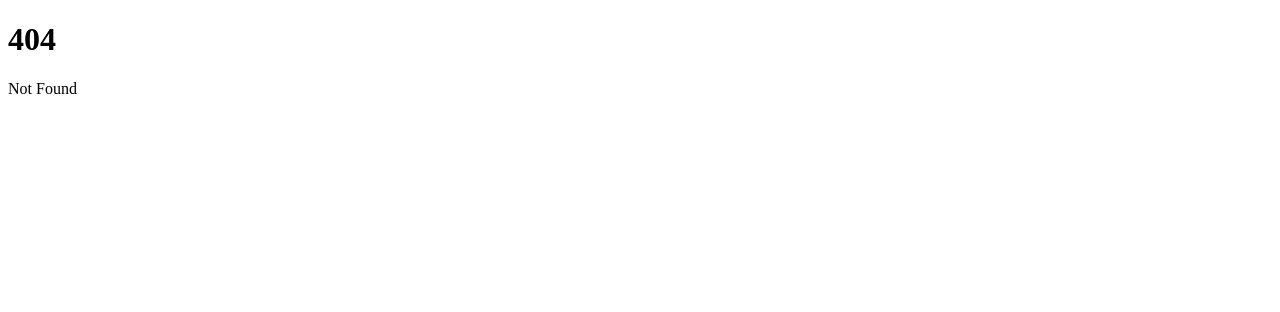
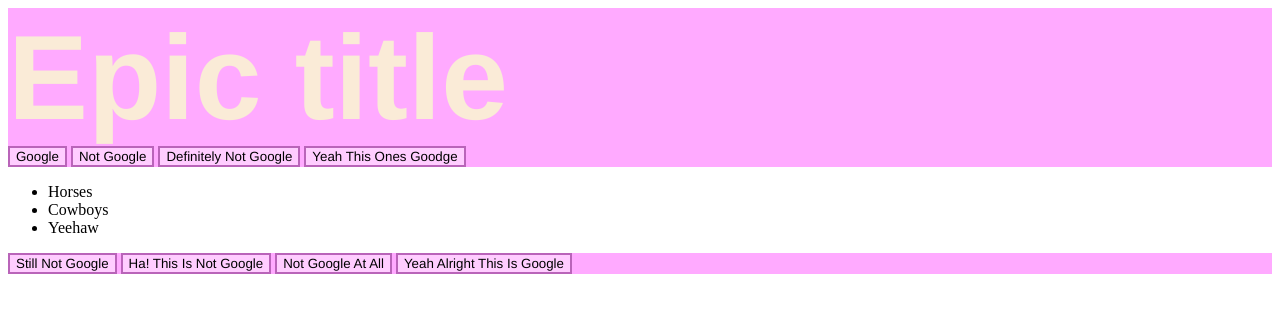
Before and after one commit to Christian-Irvine/svelte_2023_webdev1, a SvelteKit app: page /patriarchy in a window 1280 px wide. Before the commit this address had no page. Shown: the top 312 px of the page. Built offline with nearby package versions, Linux system fonts and the light colour scheme.

Commit message:
Added colours for the buttons on patriarchy page

```diff
--- /dev/null
+++ b/src/lib/Footer.svelte
@@ -0,0 +1,14 @@
+<script>
+    import FooterNav from "$lib/FooterNav.svelte";
+</script>
+
+<style>
+    footer {
+        background-color: rgb(255, 170, 255);
+    }
+
+</style>
+
+<footer>
+    <FooterNav/>
+</footer>
--- /dev/null
+++ b/src/lib/FooterNav.svelte
@@ -0,0 +1,24 @@
+<style>
+    button {
+            text-align: center;
+            background-color: rgb(255, 205, 255);
+            color: black;
+            font-family: "Bahnschrift", Helvetica, sans-serif;
+            border: 2px solid rgb(185, 100, 185);
+        }
+    button:hover{
+        text-align: right;
+        background-color: rgb(209, 137, 209);
+        border: 2px solid rgb(160, 79, 160);
+    }
+
+</style>
+
+<nav>
+
+    <a href="https://google.com" target="_blank"><button type="button" name ="Google">Still Not Google</button></a>
+    <a href="https://google.com" target="_blank"><button type="button" name ="Google">Ha! This Is Not Google</button></a>
+    <a href="https://google.com" target="_blank"><button type="button" name ="Google">Not Google At All</button></a>
+    <a href="https://youtube.com" target="_blank"><button type="button" name ="Google">Yeah Alright This Is Google</button></a>
+
+</nav>
--- /dev/null
+++ b/src/lib/Header.svelte
@@ -0,0 +1,23 @@
+<script>
+    import Nav from "$lib/Nav.svelte";
+</script>
+
+<style>
+    header {
+        background-color: rgb(255, 170, 255);
+    }
+
+    h1 {
+        text-align: left;
+        color: antiquewhite;
+        font-family: "Bahnschrift", Helvetica, sans-serif;
+        font-size: 120px;
+        margin: 0;
+    }
+
+</style>
+
+<header>
+    <h1>Epic title</h1>
+    <Nav/>
+</header>
--- /dev/null
+++ b/src/lib/Nav.svelte
@@ -0,0 +1,23 @@
+<style>
+    button {
+            background-color: rgb(255, 205, 255);
+            color: black;
+            font-family: "Bahnschrift", Helvetica, sans-serif;
+            border: 2px solid rgb(185, 100, 185);
+        }
+
+    button:hover {
+        background-color: rgb(209, 137, 209);
+        border: 2px solid rgb(160, 79, 160);
+    }
+
+</style>
+
+<nav>
+
+    <a href="https://google.com" target="_blank"><button type="button" name ="Google">Google</button></a>
+    <a href="https://google.com" target="_blank"><button type="button" name ="Google">Not Google</button></a>
+    <a href="https://google.com" target="_blank"><button type="button" name ="Google">Definitely Not Google</button></a>
+    <a href="https://google.com" target="_blank"><button type="button" name ="Google">Yeah This Ones Goodge</button></a>
+
+</nav>
--- a/src/lib/index.js
+++ /dev/null
@@ -1 +0,0 @@
-// place files you want to import through the `$lib` alias in this folder.
--- /dev/null
+++ b/src/routes/patriarchy/+page.svelte
@@ -0,0 +1,32 @@
+<style>
+    body {
+        margin: 0;
+        background-color: antiquewhite;
+    }
+
+
+
+</style>
+
+<script>
+    import Header from "$lib/Header.svelte";
+    import Footer from "$lib/Footer.svelte";
+</script>
+
+<Header />
+
+<div>
+    <ul>
+        <li>Horses</li>
+        <li>Cowboys</li>
+        <li>Yeehaw</li>
+    </ul>
+
+
+
+
+
+
+</div>
+
+<Footer />
```
Also changed, not shown: src/routes/+page.svelte (+4 -4 lines).
